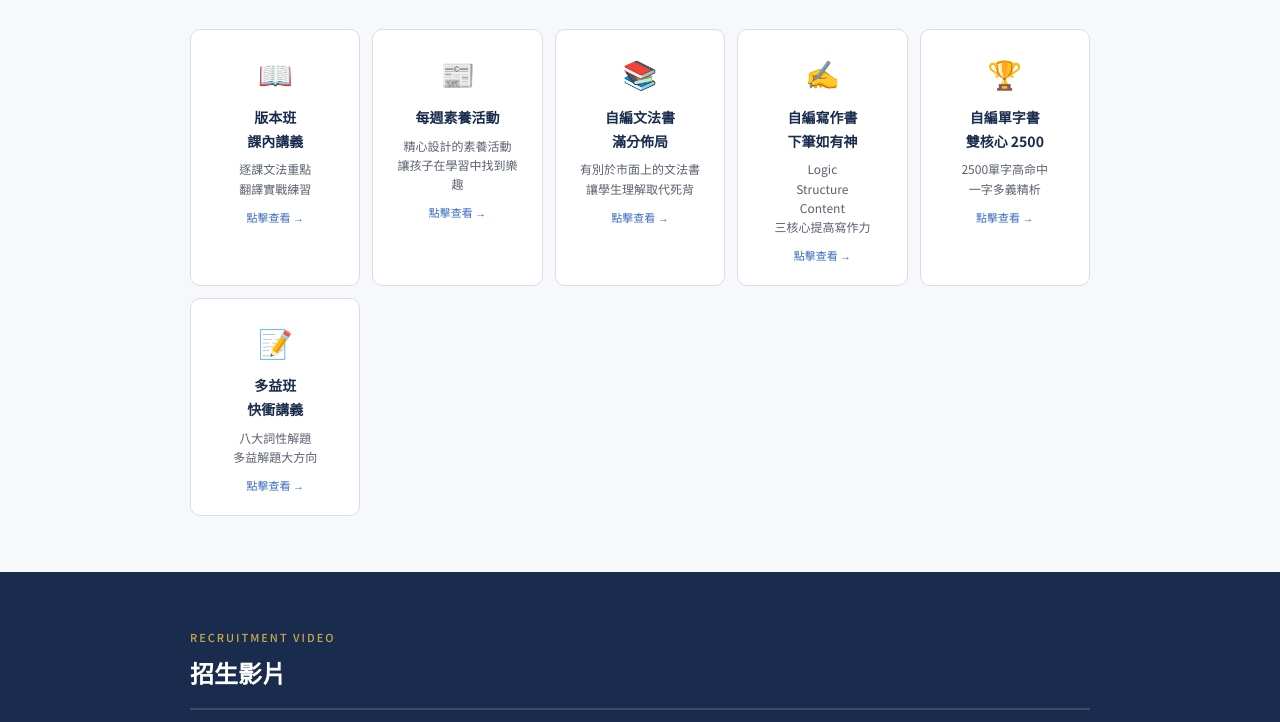
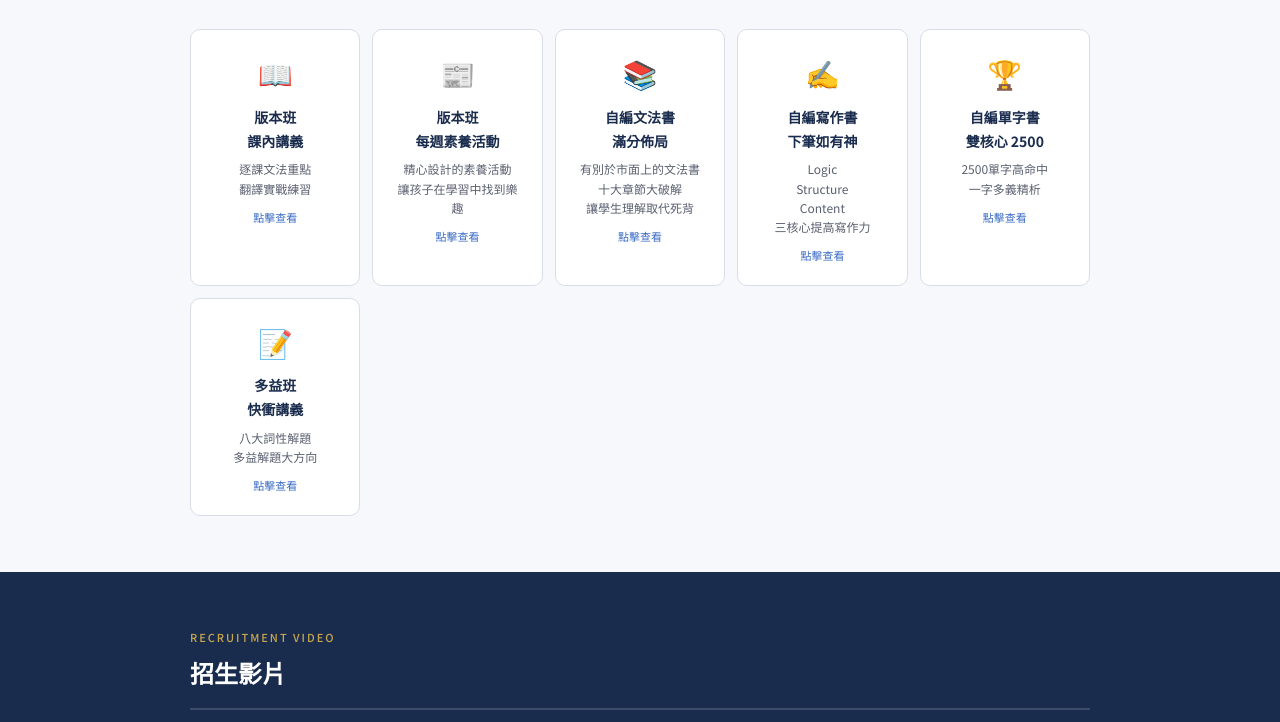
Before and after one commit to linfan-english/introduce, a plain HTML site: page index.html in a window 1280 px wide. Shown: the part 2307-3029 px from the top of the page. Drawn offline with Linux system fonts and the light colour scheme; a script that the page names is missing.

Commit message:
index.html

```diff
--- a/index.html
+++ b/index.html
@@ -638,37 +638,37 @@
       <div class="material-icon">📖</div>
       <div class="material-title">版本班<br>課內講義</div>
       <div class="material-desc">逐課文法重點<br>翻譯實戰練習</div>
-      <div class="material-cta">點擊查看 →</div>
+      <div class="material-cta">點擊查看</div>
     </div>
     <div class="material-card" onclick="openPdf('pdf_news.pdf','📰','聽力閱讀寫作三把抓')">
       <div class="material-icon">📰</div>
-      <div class="material-title"版本班<br>每週素養活動</div>
+      <div class="material-title">版本班<br>每週素養活動</div>
       <div class="material-desc">精心設計的素養活動<br>讓孩子在學習中找到樂趣</div>
-      <div class="material-cta">點擊查看 →</div>
+      <div class="material-cta">點擊查看</div>
     </div>
     <div class="material-card" onclick="openPdf('pdf_sentence.pdf','📚','有別於市面上的文法書')">
       <div class="material-icon">📚</div>
       <div class="material-title">自編文法書<br>滿分佈局</div>
-      <div class="material-desc">有別於市面上的文法書<br>讓學生理解取代死背</div>
-      <div class="material-cta">點擊查看 →</div>
+      <div class="material-desc">有別於市面上的文法書<br>十大章節大破解<br>讓學生理解取代死背</div>
+      <div class="material-cta">點擊查看</div>
     </div>
     <div class="material-card" onclick="openPdf('pdf_writing.pdf','✍️','學測寫作專書')">
       <div class="material-icon">✍️</div>
       <div class="material-title">自編寫作書<br>下筆如有神</div>
       <div class="material-desc">Logic<br>Structure<br>Content<br>三核心提高寫作力</div>
-      <div class="material-cta">點擊查看 →</div>
+      <div class="material-cta">點擊查看</div>
     </div>
     <div class="material-card" onclick="openPdf('pdf_vocab.pdf','🏆','林凡單字書')">
       <div class="material-icon">🏆</div>
       <div class="material-title">自編單字書<br>雙核心 2500</div>
       <div class="material-desc">2500單字高命中<br>一字多義精析</div>
-      <div class="material-cta">點擊查看 →</div>
+      <div class="material-cta">點擊查看</div>
     </div>
     <div class="material-card" onclick="openPdf('pdf_toeic.pdf','📝','多益快速提升班')">
       <div class="material-icon">📝</div>
       <div class="material-title">多益班<br>快衝講義</div>
       <div class="material-desc">八大詞性解題<br>多益解題大方向</div>
-      <div class="material-cta">點擊查看 →</div>
+      <div class="material-cta">點擊查看</div>
     </div>
   </div>
 </div>
```
